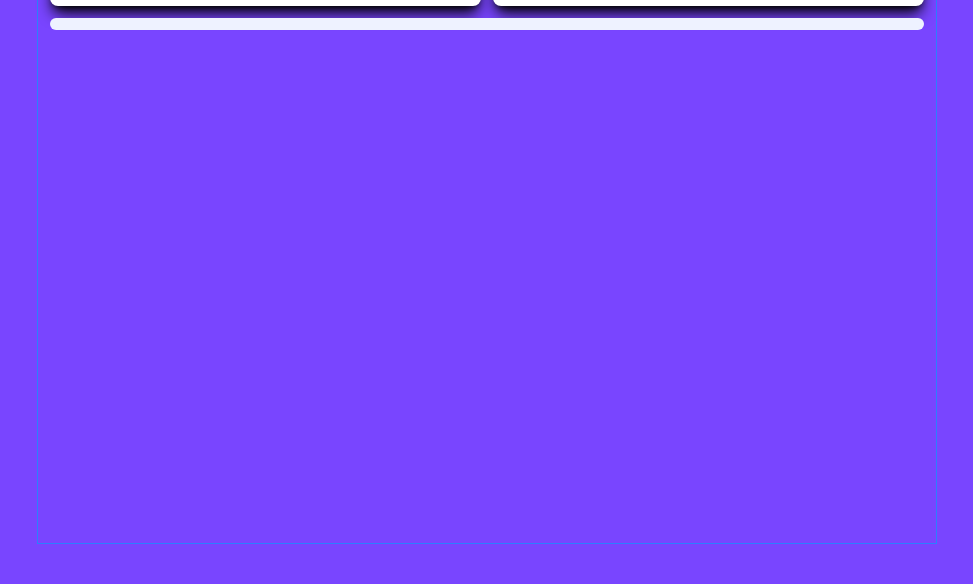
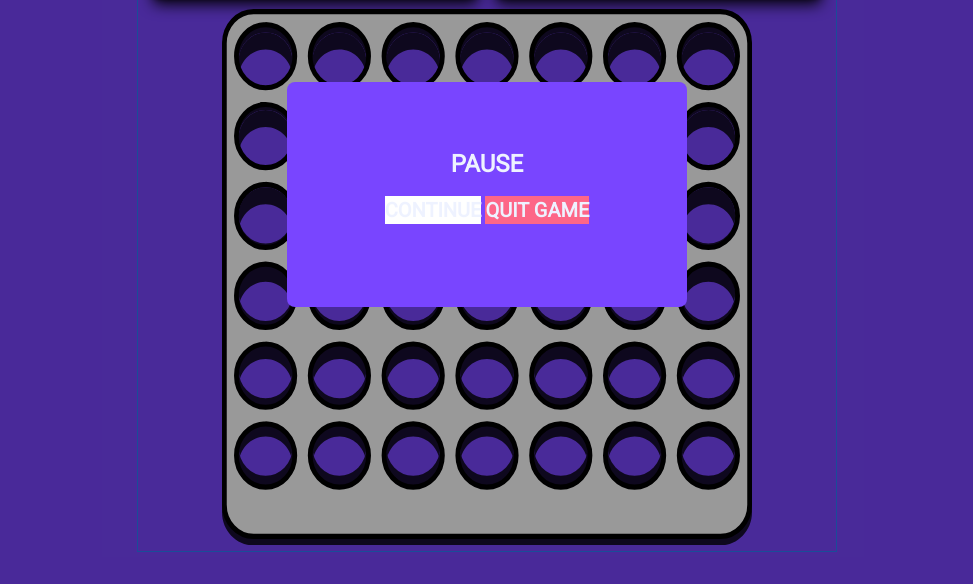
Before and after one commit to E3Prime/connect_four, a website built with Vite: page index.html in a window 1280 px wide. Both pictures are taken after a click on the button "Menu". Shown: the part 206-790 px from the top of the page, without its empty margins (153-1126 px from the left). Built offline with nearby package versions, Linux system fonts and the light colour scheme.

Commit message:
still working on design and worked on functionality a bit

```diff
--- a/index.html
+++ b/index.html
@@ -48,10 +48,10 @@
 
       <!-- ANCHOR Game -->
       <section id="game" class="relative h-full grid place-items-center transition-discrete transition-opacity px-3">
-        <div class="max-w-225 max-h-175 w-full aspect-9/16 space-y-5 p-3 border border-blue-500">
+        <div class="max-w-175 w-full aspect-square space-y-5 p-3 border border-blue-500">
           <div class="flex justify-between max-w-150 mx-auto font-semibold text-white">
             <div>
-              <button type="button" class="bg-[#5c2dd5] rounded-full px-7 py-2">Menu</button>
+              <button id="openGameMenu" type="button" class="bg-[#5c2dd5] rounded-full px-7 py-2 cursor-pointer">Menu</button>
             </div>
             <img src="src/assets/images/logo.svg" alt="logo icon" width="50" height="50" />
             <div>
@@ -78,7 +78,20 @@
               </div>
             </div>
 
-            <div id="board" class="grid grid-cols-7 gap-3 relative z-10 bg-indigo-50 p-1.5 rounded-lg"></div>
+            <div class="relative max-w-132.5 aspect-square w-full mx-auto">
+              <div id="board" class="absolute inset-0 z-0 grid grid-cols-7 grid-rows-6 w-full h-full pt-1 px-1.5 pb-8"></div>
+
+              <img src="src/assets/images/board-layer-black-small.svg" alt="Board Shadow" class="absolute inset-0 z-10 w-full h-full pointer-events-none translate-y-1.5 opacity-80" />
+
+              <img src="src/assets/images/board-layer-white-small.svg" alt="Game Board" class="absolute w-full h-full z-20 pointer-events-none select-none block" />
+            </div>
+          </div>
+        </div>
+        <div id="gameMenuOverlay" class="absolute transition-all duration-700 w-2 grid place-items-center z-40" hidden>
+          <div class="max-w-100 w-full aspect-video rounded-lg transition-all duration-500 content-center space-y-4 scale-[0.5] opacity-0 bg-[#7945ff] text-indigo-50 text-center p-4">
+            <h2 class="uppercase text-2xl font-semibold">PAUSE</h2>
+            <button id="continue" type="button" class="bg-white text-xl uppercase font-bold cursor-pointer">Continue</button>
+            <button id="quit" type="button" class="bg-[#fd6687] text-xl uppercase font-bold cursor-pointer hover:underline">Quit Game</button>
           </div>
         </div>
       </section>
--- a/src/main.css
+++ b/src/main.css
@@ -20,7 +20,7 @@
   background-color: rgb(0 0 0 / 0.4);
 }
 
-.difficulty-options-reveal {
+.options-reveal {
   transform: scale(2);
 
   @starting-style {
--- a/src/main.ts
+++ b/src/main.ts
@@ -19,7 +19,7 @@ const performMenuAction = async (e: PointerEvent) => {
     await sleep(1);
     menuOverlayElem.classList.add("overlay-transition");
     await sleep(700);
-    difficultyOptionsElem.classList.add("difficulty-options-reveal");
+    difficultyOptionsElem.classList.add("options-reveal");
     return;
   }
 
@@ -31,10 +31,19 @@ const performMenuAction = async (e: PointerEvent) => {
   gameRulesElem.classList.remove("fly-from-right");
 };
 
+const gameMenuOptions = async (e: PointerEvent) => {
+  if (!(e.target instanceof HTMLButtonElement)) return;
+  gameMenuOverlay.removeAttribute("hidden");
+  await sleep(1);
+  gameMenuOverlay.classList.add("overlay-transition");
+  await sleep(700);
+  gameMenuOptionsElem.classList.add("options-reveal");
+};
+
 const difficultyDecision = async (e: PointerEvent) => {
   if (!(e.target instanceof HTMLButtonElement)) return;
   const chosenDifficulty = e.target.id;
-  difficultyOptionsElem.classList.remove("difficulty-options-reveal");
+  difficultyOptionsElem.classList.remove("options-reveal");
   await sleep(500);
   menuOverlayElem.classList.remove("overlay-transition");
   menuElem.classList.add("fly-off-left");
@@ -51,10 +60,14 @@ const menuOverlayElem = menuElem.nextElementSibling as HTMLElement;
 const difficultyOptionsElem = menuOverlayElem.firstElementChild as HTMLElement;
 const gameRulesElem = document.getElementById("gameRules") as HTMLElement;
 const gameElem = document.getElementById("game") as HTMLElement;
+const openGameMenuBtn = gameElem.querySelector("#openGameMenu") as HTMLButtonElement;
+const gameMenuOverlay = gameElem.querySelector("#gameMenuOverlay") as HTMLElement;
+const gameMenuOptionsElem = gameMenuOverlay.firstElementChild as HTMLElement;
 const boardElem = gameElem.querySelector("#board") as HTMLElement;
 
 menuElem.addEventListener("click", performMenuAction);
 gameRulesElem.addEventListener("click", returnToMainMenu);
+openGameMenuBtn.addEventListener("click", gameMenuOptions);
 difficultyOptionsElem.addEventListener("click", difficultyDecision);
 
 async function startGame(chosenDifficulty: string) {
@@ -66,6 +79,16 @@ async function startGame(chosenDifficulty: string) {
 
 function renderBoard() {
   boardElem.innerHTML = "";
+  for (let i = 0; i < 42; i++) {
+    const slot = document.createElement("div");
+    slot.className = "relative flex items-center justify-center h-full w-full";
+    const col = i % 7;
+    const row = Math.floor(i / 7);
+    slot.dataset.col = col.toString();
+    slot.dataset.row = row.toString();
+
+    boardElem.appendChild(slot);
+  }
 }
 
 startGame("hard");
```
